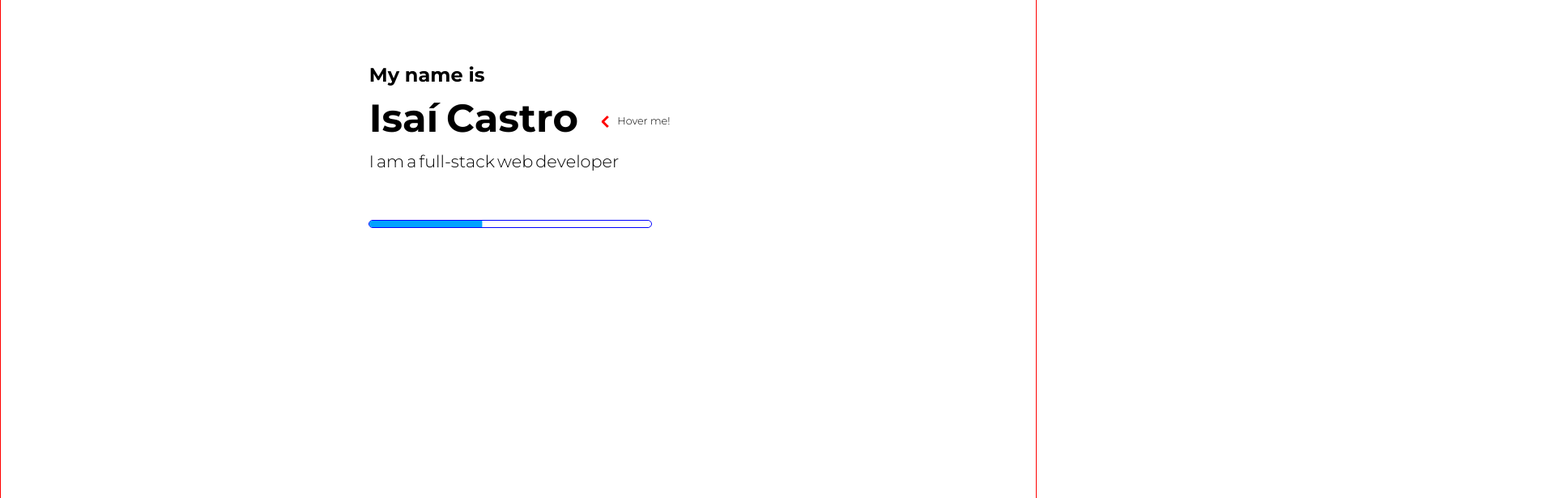
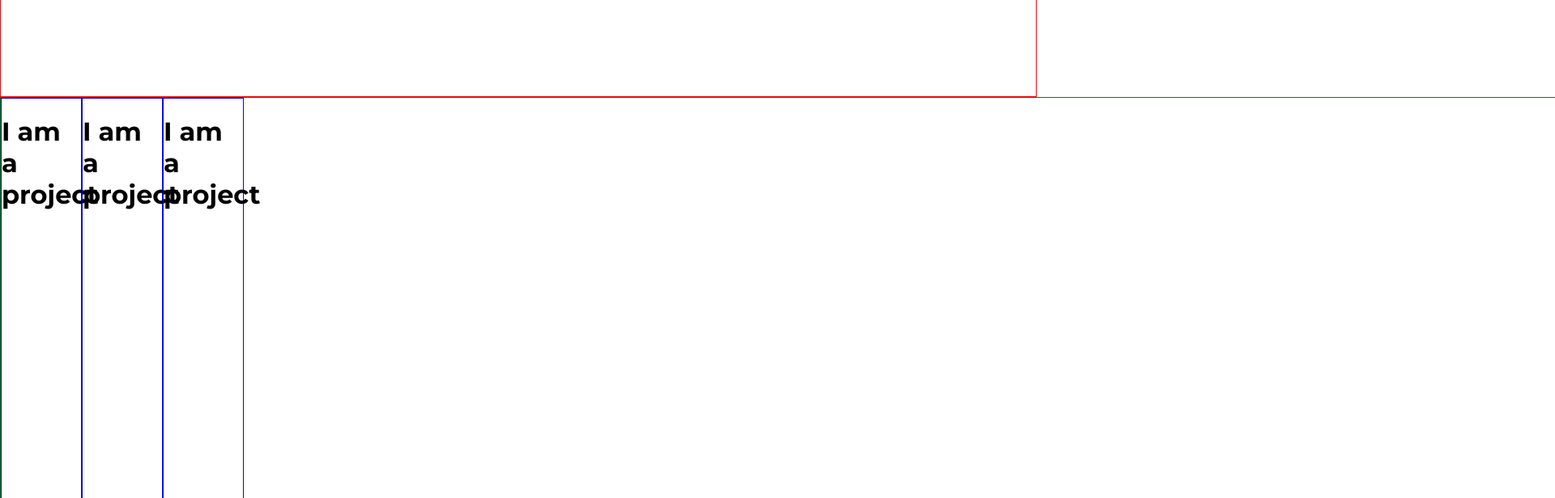
Before and after one commit to isaicastro1/React-Portfolio, a React (Create React App) app: page / in a window 1280 px wide. Shown: the part 680-1296 px from the top of the page at 81% size, 1920 px wide, since content can reach past the window. Built offline with nearby package versions, Linux system fonts and the light colour scheme.

Commit message:
Working on intersection observer for horizontal scrolling on projects section

```diff
--- a/package.json
+++ b/package.json
@@ -9,6 +9,7 @@
     "framer-motion": "^7.6.6",
     "react": "^18.2.0",
     "react-dom": "^18.2.0",
+    "react-intersection-observer": "^9.4.1",
     "react-router-dom": "^6.4.3",
     "react-scripts": "5.0.1",
     "sass": "^1.56.1",
--- a/src/components/home-title/home-title.component.js
+++ b/src/components/home-title/home-title.component.js
@@ -1,5 +1,5 @@
 import { motion, useScroll, useTransform } from "framer-motion";
-import { useEffect, useState, useRef } from "react";
+import { useLayoutEffect, useState, useRef } from "react";
 
 import HomeLoadBar from "../home-load-bar/home-load-bar.component";
 
@@ -35,20 +35,43 @@ const name = [
 ];
 
 const HomeTitle = () => {
-  console.log("render");
-  const { scrollYProgress } = useScroll();
-  const [scrollY, setScrollY] = useState(0);
+  //   const ref = useRef();
 
-  useEffect(() => {
-    window.addEventListener("scroll", () => {
-      setScrollY(scrollYProgress.current);
-    });
-  }, []);
+  //   // Stores the start and end scrolling position for our container
+  //   const [scrollPercentageStart, setScrollPercentageStart] = useState(null);
+  //   const [scrollPercentageEnd, setScrollPercentageEnd] = useState(null);
 
-  console.log("scrolly", scrollY);
-  console.log("scrolly progress", scrollYProgress.current);
+  //   const { scrollY, scrollYProgress } = useScroll();
 
-  const scale = useTransform(scrollYProgress, [0, 0.5], [0.5, 1]);
+  //   // Use the container's start/end position percentage
+  //   const scale = useTransform(
+  //     scrollYProgress,
+  //     [scrollPercentageStart, scrollPercentageEnd],
+  //     [1, 0.5]
+  //   );
+
+  //   console.log("scrollYProgress", scrollYProgress);
+  //   console.log("scrollPercentageStart", scrollPercentageStart);
+  //   console.log("scrollPercentageEnd", scrollPercentageEnd);
+
+  //   useLayoutEffect(() => {
+  //     // Get the distance from the start of the page to the element start
+  //     const rect = ref.current.getBoundingClientRect();
+  //     console.log("rect", rect);
+  //     const scrollTop = window.pageYOffset || document.documentElement.scrollTop;
+  //     console.log("scrollTop", scrollTop);
+
+  //     const offsetStart = rect.top + scrollTop;
+  //     const offsetEnd = offsetStart + rect.height;
+  //     console.log("offsetStart", offsetStart);
+  //     console.log("offsetEnd", offsetEnd);
+
+  //     const elementScrollStart = offsetStart / document.body.clientHeight;
+  //     const elementScrollEnd = offsetEnd / document.body.clientHeight;
+
+  //     setScrollPercentageStart(elementScrollStart);
+  //     setScrollPercentageEnd(elementScrollEnd);
+  //   });
 
   const hover = {
     scale: 1.3,
@@ -59,7 +82,7 @@ const HomeTitle = () => {
 
   return (
     <div className="home-title">
-      <motion.div className="home" style={{ scale }}>
+      <motion.div className="home">
         <motion.h2
           className="home-title-intro"
           transition={{ ease: "easeInOut", duration: 0.8 }}
--- a/src/components/home-title/home-title.styles.scss
+++ b/src/components/home-title/home-title.styles.scss
@@ -4,7 +4,7 @@
   justify-content: center;
   align-items: center;
   width: 100%;
-  height: 1600px;
+  height: calc(100vh - 60px);
   margin: 0;
   border: 1px solid red;
 
--- /dev/null
+++ b/src/components/project-container/project-container.component.js
@@ -0,0 +1,62 @@
+import { useRef, useState, useLayoutEffect, useEffect } from "react";
+
+import { useTransform, useScroll } from "framer-motion";
+
+import { useInView, InView } from "react-intersection-observer";
+
+import "./project-container.styles.scss";
+
+const ProjectContainer = () => {
+  //   const ref = useRef();
+
+  const { inView, ref, entry } = useInView({
+    /* Optional options */
+    threshold: 1,
+  });
+
+  window.addEventListener("scroll", () => {
+    if (inView) {
+      document.body.classList.add("noScroll");
+    }
+  });
+
+  //   const [offset, setOffset] = useState(null);
+
+  //   useLayoutEffect(() => {
+  //     const rect = ref.current.getBoundingClientRect();
+  //     console.log(window.scrollY);
+  //     console.log("tect.top", rect.top);
+  //     const offsetStart = rect.top + window.scrollY;
+
+  //     window.addEventListener("scroll", () => {
+  //       setOffset(rect.top);
+  //       if (offset === 2) {
+  //         document.body.classList.add("noScroll");
+  //         console.log("yes");
+  //       }
+  //     });
+  //   });
+
+  return (
+    <>
+      <InView>
+        <div className="projects-container">
+          <div className="project" ref={ref}>
+            <h1>I am a project</h1>
+          </div>
+          <div className="project">
+            <h1>I am a project</h1>
+          </div>
+          <div className="project">
+            <h1>I am a project</h1>
+          </div>
+        </div>
+      </InView>
+      <div className="project">
+        <h1>I am a project</h1>
+      </div>
+    </>
+  );
+};
+
+export default ProjectContainer;
--- /dev/null
+++ b/src/components/project-container/project-container.styles.scss
@@ -0,0 +1,22 @@
+.projects-container {
+  display: flex;
+  height: 100vh;
+  max-height: 100vh;
+  width: 300vw;
+  border: 1px solid green;
+  //   overflow: hidden;
+
+  .project {
+    width: 100px;
+    height: 100vh;
+    border: 1px solid blue;
+  }
+}
+
+.noScroll {
+  overflow-y: hidden;
+}
+
+.scroll {
+  overflow-y: scroll;
+}
--- a/src/routes/home.js
+++ b/src/routes/home.js
@@ -1,6 +1,7 @@
 import { useEffect, useState } from "react";
 
 import HomeTitle from "../components/home-title/home-title.component";
+import ProjectContainer from "../components/project-container/project-container.component";
 import SecondHomeTitle from "../components/second-home-title/second-home-title.component";
 
 const Home = () => {
@@ -13,7 +14,13 @@ const Home = () => {
     }, 8700);
   }, [loading]);
 
-  return <>{loading ? <HomeTitle /> : <SecondHomeTitle HomeTitle />}</>;
+  //   return <>{loading ? <HomeTitle /> : <SecondHomeTitle HomeTitle />}</>;
+  return (
+    <>
+      <HomeTitle />
+      <ProjectContainer />
+    </>
+  );
 };
 
 export default Home;
```
Also changed, not shown: 1 other file (tests, documents, lock files or other folders).
